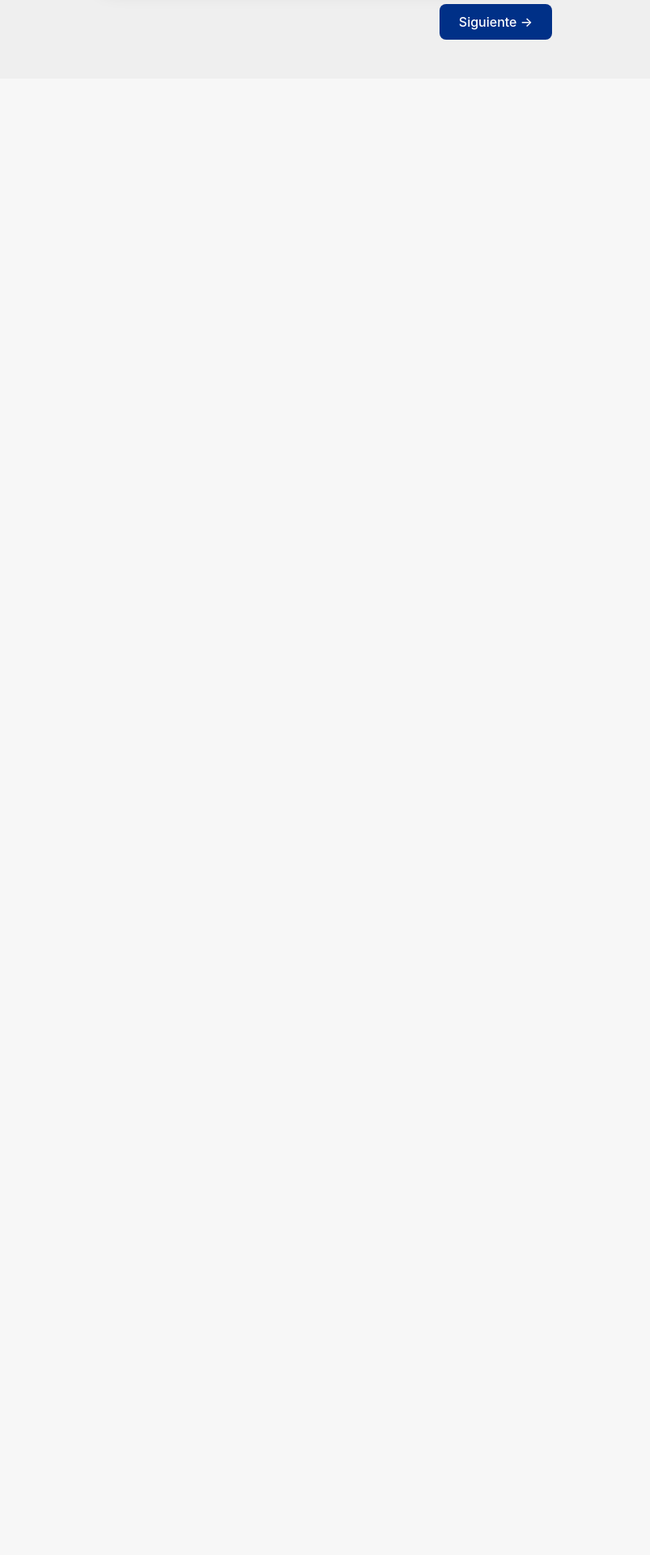
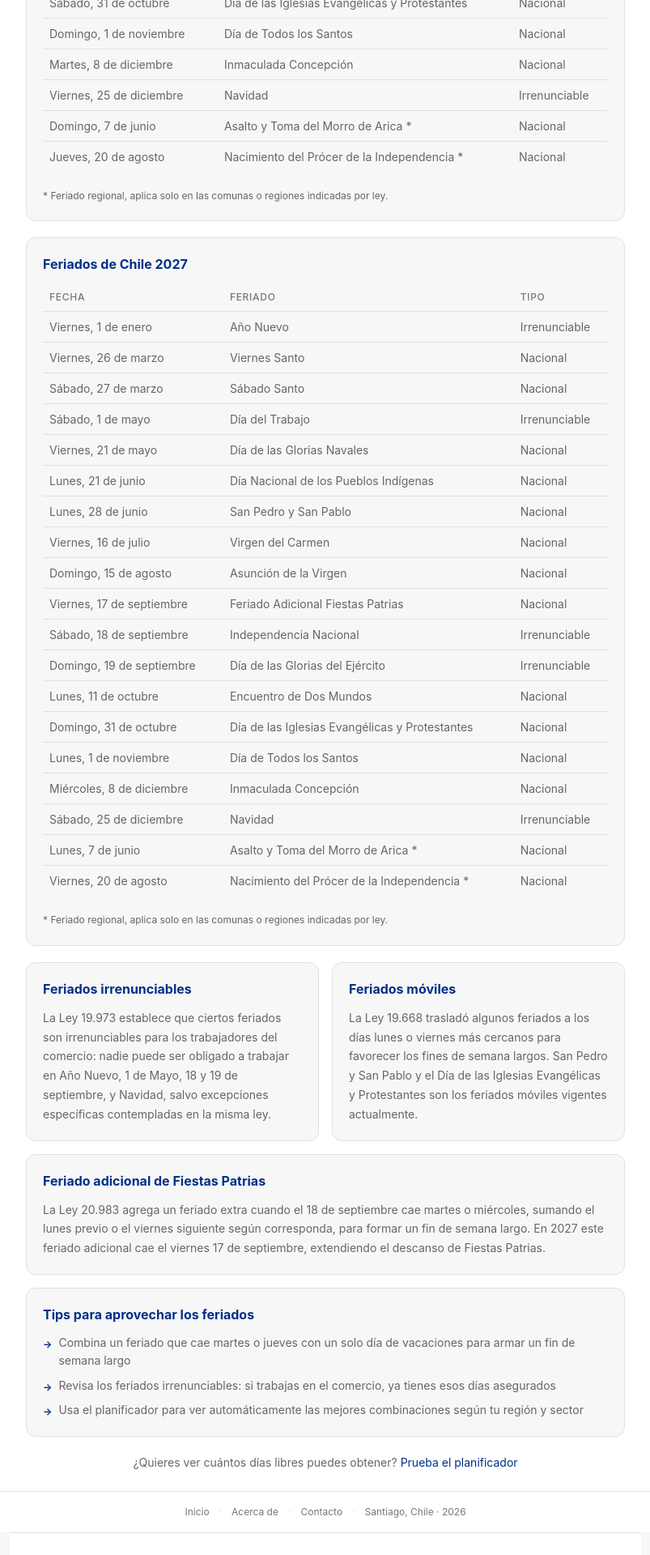
Before and after one commit to mvargascode/vacaciones-chile, a React (Vite) app: page /feriados-chile in a window 1280 px wide. Shown: the part 800-2720 px from the top of the page at 81% size, without its empty margins (238-1041 px from the left). Before the commit the page ends 897 px from the top, so only its background shows below. Built offline with nearby package versions, Linux system fonts and the light colour scheme.

Commit message:
feat: contenido SEO estático, carga diferida AdSense y página feriados-chile

```diff
--- a/index.html
+++ b/index.html
@@ -18,8 +18,8 @@
     <meta name="apple-mobile-web-app-status-bar-style" content="default" />
 
     <title>Vacaciones Chile — Aprovecha los feriados al máximo</title>
-    <meta name="description" content="Planifica tus vacaciones en Chile aprovechando los feriados. Calcula cuántos días libres puedes obtener combinando tus días de vacaciones con los feriados de 2026." />
-    <meta name="keywords" content="vacaciones chile, feriados chile 2026, planificar vacaciones, días libres chile, calculadora vacaciones" />
+    <meta name="description" content="Planifica tus vacaciones en Chile aprovechando los feriados 2026 y 2027. Descubre las mejores oportunidades para descansar más días usando menos vacaciones. Herramienta gratuita para todas las regiones, sector privado, público y honorarios." />
+    <meta name="keywords" content="vacaciones chile, feriados chile 2026, feriados chile 2027, planificar vacaciones, días libres chile, calculadora vacaciones" />
     <meta name="author" content="Vacaciones Chile" />
     <link rel="canonical" href="https://www.vacaciones-chile.cl" />
 
@@ -34,10 +34,57 @@
     <meta name="twitter:title" content="Vacaciones Chile" />
     <meta name="twitter:description" content="Planifica tus vacaciones aprovechando los feriados de Chile 2026" />
     <meta name="twitter:image" content="https://www.vacaciones-chile.cl/og-image.png" />
-    <script async src="https://pagead2.googlesyndication.com/pagead/js/adsbygoogle.js?client=ca-pub-1972306655122291" crossorigin="anonymous"></script>
+
+    <style>
+      #seo-content {
+        max-width: 780px;
+        margin: 0 auto;
+        padding: 2.5rem 1.25rem 3rem;
+        font-family: -apple-system, BlinkMacSystemFont, 'Segoe UI', sans-serif;
+        color: var(--color-text-primary, #1a1a1a);
+        background: var(--color-bg-primary, #fff);
+        border-top: 1px solid var(--color-border, #e0e0e0);
+        line-height: 1.7;
+      }
+      #seo-content h1 { font-size: 1.5rem; margin: 0 0 0.75rem; }
+      #seo-content h2 { font-size: 1.125rem; margin: 1.75rem 0 0.5rem; color: var(--color-primary, #003087); }
+      #seo-content p { margin: 0 0 0.5rem; color: var(--color-text-secondary, #666); font-size: 0.9375rem; }
+      #seo-content a { color: var(--color-primary, #003087); }
+    </style>
   </head>
   <body>
     <div id="root"></div>
+
+    <section id="seo-content">
+      <h1>Vacaciones Chile — Planifica tus vacaciones aprovechando los feriados</h1>
+
+      <p>Vacaciones Chile es una herramienta gratuita que te ayuda a planificar tus días de
+      vacaciones de forma inteligente, aprovechando al máximo los feriados nacionales y
+      regionales de Chile en 2026 y 2027.</p>
+
+      <h2>¿Cómo funciona?</h2>
+      <p>Ingresa cuántos días de vacaciones tienes disponibles y la app calcula automáticamente
+      las mejores oportunidades para descansar más días usando menos vacaciones. Las
+      oportunidades se clasifican en Oro (máxima eficiencia), Plata (buena eficiencia) y Bronce
+      (eficiencia normal).</p>
+
+      <h2>Feriados de Chile 2026 y 2027</h2>
+      <p>Revisa el listado completo de feriados nacionales, regionales e irrenunciables de
+      Chile para 2026 y 2027, con las fechas móviles ya actualizadas según la Ley 19.668, en
+      <a href="/feriados-chile">/feriados-chile</a>.</p>
+
+      <h2>Características</h2>
+      <p>Disponible para las 16 regiones de Chile. Compatible con sector privado, público y
+      honorarios. Incluye planificador de períodos de vacaciones con cálculo de días hábiles.
+      Exporta a Google Calendar. Aplicación instalable (PWA) para iPhone y Android.
+      Completamente gratuita y sin registro.</p>
+
+      <h2>Contacto</h2>
+      <p>Correo: hola.vacacioneschile@gmail.com — Desarrollado por
+      <a href="https://github.com/mvargascode" target="_blank" rel="noopener noreferrer">mvargascode</a>
+      desde Santiago, Chile.</p>
+    </section>
+
     <script type="module" src="/src/main.tsx"></script>
   </body>
 </html>
--- a/src/App.tsx
+++ b/src/App.tsx
@@ -1,3 +1,4 @@
+import { useEffect } from 'react'
 import { Routes, Route } from 'react-router-dom'
 import { useTheme } from './hooks/useTheme'
 import { useUserPreferences } from './hooks/useUserPreferences'
@@ -5,16 +6,29 @@ import { OnboardingScreen } from './features/onboarding/OnboardingScreen'
 import { DashboardScreen } from './features/dashboard/DashboardScreen'
 import { AcercaDe } from './features/pages/AcercaDe'
 import { Contacto } from './features/pages/Contacto'
+import { FeriadosChile } from './features/pages/FeriadosChile'
 import { IOSInstallBanner } from './components/ui'
 
 function App() {
   useTheme()
   const { isConfigured } = useUserPreferences()
 
+  useEffect(() => {
+    const timer = setTimeout(() => {
+      const script = document.createElement('script')
+      script.src = 'https://pagead2.googlesyndication.com/pagead/js/adsbygoogle.js?client=ca-pub-1972306655122291'
+      script.async = true
+      script.crossOrigin = 'anonymous'
+      document.head.appendChild(script)
+    }, 2000)
+    return () => clearTimeout(timer)
+  }, [])
+
   return (
     <Routes>
       <Route path="/acerca-de" element={<AcercaDe />} />
       <Route path="/contacto"  element={<Contacto />} />
+      <Route path="/feriados-chile" element={<FeriadosChile />} />
       <Route path="*" element={
         <>
           <a href="#main-content" className="skip-link">Saltar al contenido principal</a>
--- a/src/features/dashboard/DashboardScreen.tsx
+++ b/src/features/dashboard/DashboardScreen.tsx
@@ -312,6 +312,8 @@ export function DashboardScreen() {
           <span className={styles.footerSep}>·</span>
           <Link to="/acerca-de" className={styles.footerLink}>Acerca de</Link>
           <span className={styles.footerSep}>·</span>
+          <Link to="/feriados-chile" className={styles.footerLink}>Feriados</Link>
+          <span className={styles.footerSep}>·</span>
           <Link to="/contacto" className={styles.footerLink}>Contacto</Link>
         </div>
       </footer>
--- a/src/features/pages/AcercaDe.tsx
+++ b/src/features/pages/AcercaDe.tsx
@@ -91,6 +91,8 @@ export function AcercaDe() {
         <div className={styles.footerInner}>
           <Link to="/" className={styles.footerLink}>Inicio</Link>
           <span className={styles.sep}>·</span>
+          <Link to="/feriados-chile" className={styles.footerLink}>Feriados</Link>
+          <span className={styles.sep}>·</span>
           <Link to="/contacto" className={styles.footerLink}>Contacto</Link>
           <span className={styles.sep}>·</span>
           <span>Santiago, Chile · {new Date().getFullYear()}</span>
--- a/src/features/pages/Contacto.tsx
+++ b/src/features/pages/Contacto.tsx
@@ -65,6 +65,8 @@ export function Contacto() {
           <span className={styles.sep}>·</span>
           <Link to="/acerca-de" className={styles.footerLink}>Acerca de</Link>
           <span className={styles.sep}>·</span>
+          <Link to="/feriados-chile" className={styles.footerLink}>Feriados</Link>
+          <span className={styles.sep}>·</span>
           <span>Santiago, Chile · {new Date().getFullYear()}</span>
         </div>
       </footer>
--- /dev/null
+++ b/src/features/pages/FeriadosChile.tsx
@@ -0,0 +1,128 @@
+import { Link } from 'react-router-dom'
+import { HOLIDAYS_2026 } from '../../data/holidays/2026'
+import { HOLIDAYS_2027 } from '../../data/holidays/2027'
+import type { Holiday } from '../../types/holiday.types'
+import styles from './Page.module.css'
+
+function formatDate(dateStr: string): string {
+  const date = new Date(dateStr + 'T00:00:00')
+  const label = date.toLocaleDateString('es-CL', { weekday: 'long', day: 'numeric', month: 'long' })
+  return label.charAt(0).toUpperCase() + label.slice(1)
+}
+
+function HolidayTable({ year, holidays }: { year: number; holidays: Holiday[] }) {
+  return (
+    <div className={`${styles.card} ${styles.cardFull}`}>
+      <h2 className={styles.cardTitle}>Feriados de Chile {year}</h2>
+      <table className={styles.holidayTable}>
+        <thead>
+          <tr>
+            <th>Fecha</th>
+            <th>Feriado</th>
+            <th>Tipo</th>
+          </tr>
+        </thead>
+        <tbody>
+          {holidays.map((h) => (
+            <tr key={h.id}>
+              <td>{formatDate(h.date)}</td>
+              <td>{h.name}{h.regions ? ' *' : ''}</td>
+              <td>{h.irrenunciable ? 'Irrenunciable' : 'Nacional'}</td>
+            </tr>
+          ))}
+        </tbody>
+      </table>
+      <p className={styles.cardBody} style={{ fontSize: 'var(--font-size-xs)', marginTop: 'var(--space-2)' }}>
+        * Feriado regional, aplica solo en las comunas o regiones indicadas por ley.
+      </p>
+    </div>
+  )
+}
+
+export function FeriadosChile() {
+  return (
+    <div className={`${styles.page} animate-fade-in`}>
+
+      <div className={styles.topBar}>
+        <Link to="/" className={styles.backLink}>← Inicio</Link>
+      </div>
+
+      <div className={styles.hero}>
+        <span className={styles.heroEmoji}>📅</span>
+        <h1 className={styles.heroTitle}>Feriados de Chile 2026 y 2027</h1>
+        <p className={styles.heroSubtitle}>
+          Lista completa y actualizada de los feriados nacionales, regionales e
+          irrenunciables de Chile.
+        </p>
+      </div>
+
+      <main className={styles.pageContent}>
+
+        <HolidayTable year={2026} holidays={HOLIDAYS_2026} />
+        <HolidayTable year={2027} holidays={HOLIDAYS_2027} />
+
+        <div className={styles.cardsGrid}>
+
+          <div className={styles.card}>
+            <h2 className={styles.cardTitle}>Feriados irrenunciables</h2>
+            <p className={styles.cardBody}>
+              La Ley 19.973 establece que ciertos feriados son irrenunciables para los
+              trabajadores del comercio: nadie puede ser obligado a trabajar en Año Nuevo,
+              1 de Mayo, 18 y 19 de septiembre, y Navidad, salvo excepciones específicas
+              contempladas en la misma ley.
+            </p>
+          </div>
+
+          <div className={styles.card}>
+            <h2 className={styles.cardTitle}>Feriados móviles</h2>
+            <p className={styles.cardBody}>
+              La Ley 19.668 trasladó algunos feriados a los días lunes o viernes más
+              cercanos para favorecer los fines de semana largos. San Pedro y San Pablo
+              y el Día de las Iglesias Evangélicas y Protestantes son los feriados móviles
+              vigentes actualmente.
+            </p>
+          </div>
+
+          <div className={`${styles.card} ${styles.cardFull}`}>
+            <h2 className={styles.cardTitle}>Feriado adicional de Fiestas Patrias</h2>
+            <p className={styles.cardBody}>
+              La Ley 20.983 agrega un feriado extra cuando el 18 de septiembre cae martes
+              o miércoles, sumando el lunes previo o el viernes siguiente según corresponda,
+              para formar un fin de semana largo. En 2027 este feriado adicional cae el
+              viernes 17 de septiembre, extendiendo el descanso de Fiestas Patrias.
+            </p>
+          </div>
+
+          <div className={`${styles.card} ${styles.cardFull}`}>
+            <h2 className={styles.cardTitle}>Tips para aprovechar los feriados</h2>
+            <ul className={styles.list}>
+              <li>Combina un feriado que cae martes o jueves con un solo día de vacaciones para armar un fin de semana largo</li>
+              <li>Revisa los feriados irrenunciables: si trabajas en el comercio, ya tienes esos días asegurados</li>
+              <li>Usa el planificador para ver automáticamente las mejores combinaciones según tu región y sector</li>
+            </ul>
+          </div>
+
+        </div>
+
+        <p className={styles.cardBody} style={{ textAlign: 'center' }}>
+          ¿Quieres ver cuántos días libres puedes obtener?{' '}
+          <Link to="/" style={{ color: 'var(--color-primary)' }}>Prueba el planificador</Link>
+        </p>
+
+      </main>
+
+      <footer className={styles.footer}>
+        <div className={styles.footerInner}>
+          <Link to="/" className={styles.footerLink}>Inicio</Link>
+          <span className={styles.sep}>·</span>
+          <Link to="/acerca-de" className={styles.footerLink}>Acerca de</Link>
+          <span className={styles.sep}>·</span>
+          <Link to="/contacto" className={styles.footerLink}>Contacto</Link>
+          <span className={styles.sep}>·</span>
+          <span>Santiago, Chile · {new Date().getFullYear()}</span>
+        </div>
+      </footer>
+
+    </div>
+  )
+}
--- a/src/features/pages/Page.module.css
+++ b/src/features/pages/Page.module.css
@@ -253,6 +253,34 @@
     line-height: 1.6;
 }
 
+/* ── Tabla de feriados ─────────────────────────────────────── */
+.holidayTable {
+    width: 100%;
+    border-collapse: collapse;
+    font-size: var(--font-size-sm);
+}
+
+.holidayTable th {
+    text-align: left;
+    font-size: var(--font-size-xs);
+    text-transform: uppercase;
+    letter-spacing: 0.06em;
+    color: var(--color-text-muted);
+    font-weight: var(--font-weight-medium);
+    padding: var(--space-2) var(--space-2);
+    border-bottom: 1px solid var(--color-border);
+}
+
+.holidayTable td {
+    padding: var(--space-2) var(--space-2);
+    border-bottom: 1px solid var(--color-border);
+    color: var(--color-text-secondary);
+}
+
+.holidayTable tr:last-child td {
+    border-bottom: none;
+}
+
 /* ── Footer de página — siempre al fondo ─────────────────── */
 .footer {
     flex-shrink: 0;
```
Also changed, not shown: 1 other file (tests, documents, lock files or other folders).
